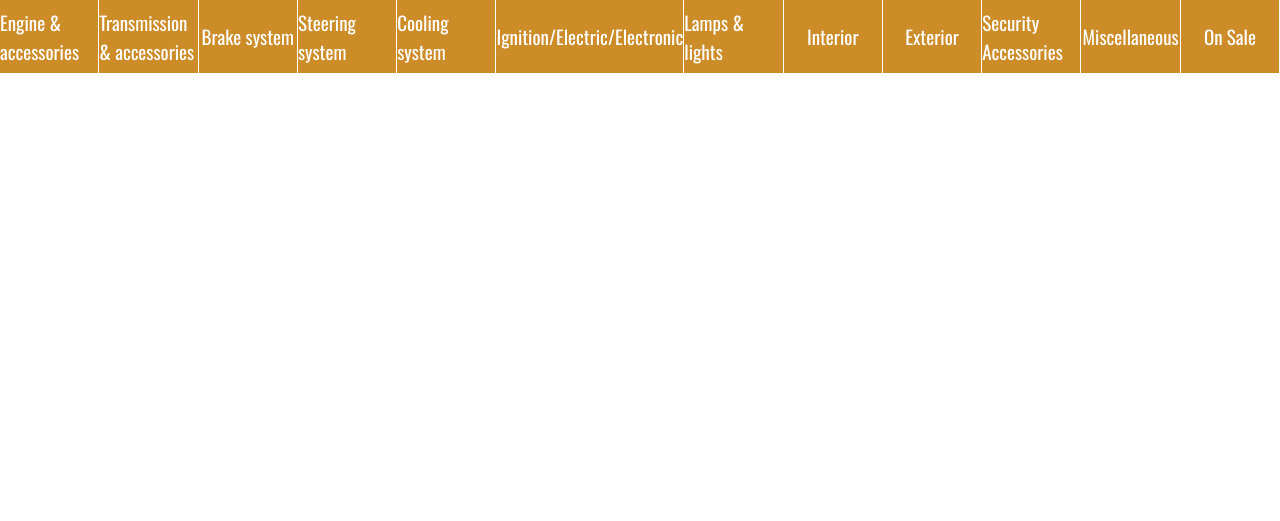
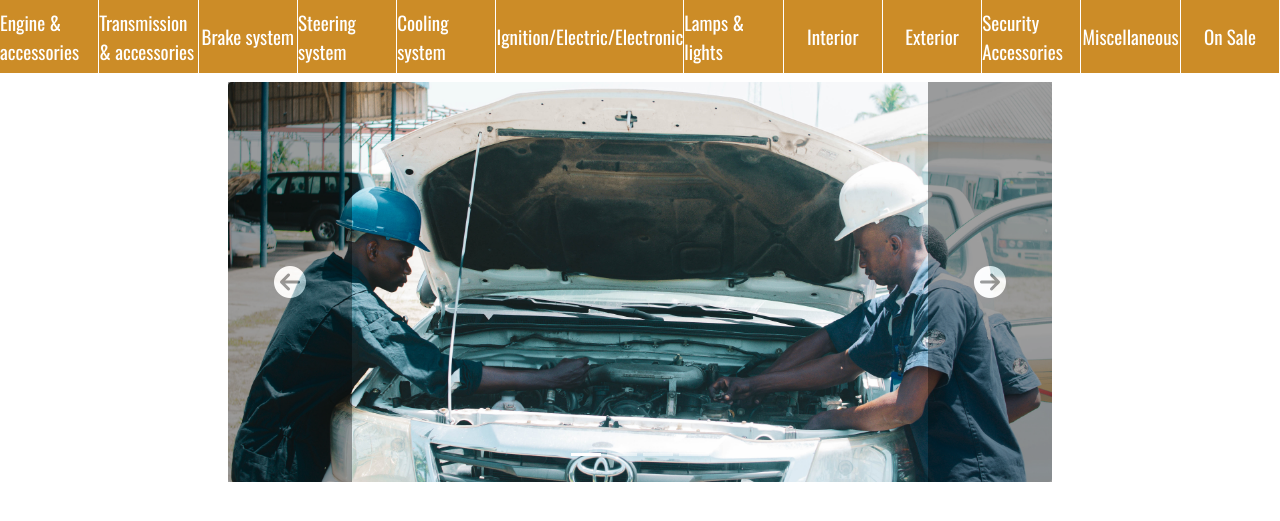
Before and after one commit to ConorG180/mgc-dismantlers, a Django app: page / in a window 1280 px wide. Shown: the part 93-614 px from the top of the page. Run offline with Django 3.2, Linux system fonts and the light colour scheme; data comes from the database, SQL or seed files in the repository; parts of the project's set-up code (start-up, migrations or seed data) failed here and were passed over; some libraries are stand-ins or nearby versions; some web fonts are replaced.

Commit message:
Create index.html and create carousel for homepage

```diff
--- a/home/templates/home/index.html
+++ b/home/templates/home/index.html
@@ -2,5 +2,43 @@
 {% load static %}
 
 {% block content %}
-
+<!-- Grid layout -->
+<div class="container-fluid">
+  <div class="row">
+    <div class="col-xl-8 offset-xl-2 col-lg-10 offset-lg-1 ">
+      <!-- Carousel wrapper -->
+<div id="carouselExampleIndicators" class="carousel slide mt-2" data-ride="carousel">
+  <ol class="carousel-indicators">
+    <li data-target="#carouselExampleIndicators" data-slide-to="0" class="active"></li>
+    <li data-target="#carouselExampleIndicators" data-slide-to="1"></li>
+    <li data-target="#carouselExampleIndicators" data-slide-to="2"></li>
+    <li data-target="#carouselExampleIndicators" data-slide-to="3"></li>
+  </ol>
+  <div class="carousel-inner">
+    <div class="carousel-item active" id="slide-holder-1">
+      <img class="d-block w-100 img-fluid rounded" src="static/static-images/slide-1.jpg" alt="First slide">
+    </div>
+    <div class="carousel-item" id="slide-holder-2">
+      <img class="d-block w-100 img-fluid rounded" src="static/static-images/slide-2.jpg" alt="Second slide">
+    </div>
+    <div class="carousel-item" id="slide-holder-3">
+      <img class="d-block w-100 img-fluid rounded" src="static/static-images/slide-3.jpg" alt="Third slide">
+    </div>
+    <div class="carousel-item" id="slide-holder-4">
+      <img class="d-block w-100 img-fluid rounded" src="static/static-images/slide-4.jpg" alt="Fourth slide">
+    </div>
+  </div>
+  <a class="carousel-control-prev carousel-controls" href="#carouselExampleIndicators" role="button" data-slide="prev">
+    <i class="fa-solid fa-circle-arrow-left fa-2xl"></i>
+  </a>
+  <a class="carousel-control-next carousel-controls" href="#carouselExampleIndicators" role="button" data-slide="next">
+    <i class="fa-solid fa-circle-arrow-right fa-2xl"></i>
+    <span class="sr-only">Next</span>
+  </a>
+</div>
+<!-- fa-circle-arrow-right -->
+<!-- End of Carousel -->
+    </div>
+  </div>
+</div>
 {% endblock content %}
--- a/static/css/base.css
+++ b/static/css/base.css
@@ -56,3 +56,23 @@ nav .img-fluid{
     background-color: #8A642F!important;
     transition: 100ms;
 }
+
+/* Carousel */
+.carousel-control-next, .carousel-control-prev {
+    /* background-color:rgba(124,0,0,0.3); */
+    background-color:rgba(0,0,0,0.75);
+}
+/* Control carousel image height here */
+.carousel-item img{
+    height: 50vh;
+    object-fit: cover;
+    max-height: 100%;
+}
+.carousel-controls i{
+    color: black;
+    opacity: 2;
+}
+.carousel .fa-circle-arrow-left,.carousel .fa-circle-arrow-right{
+color: #fff;
+opacity: 1;
+}
```
Also changed, not shown: static/static-images/slide-1.jpg (added), static/static-images/slide-2.jpg (added), static/static-images/slide-4.jpg (added), 1 other file.
